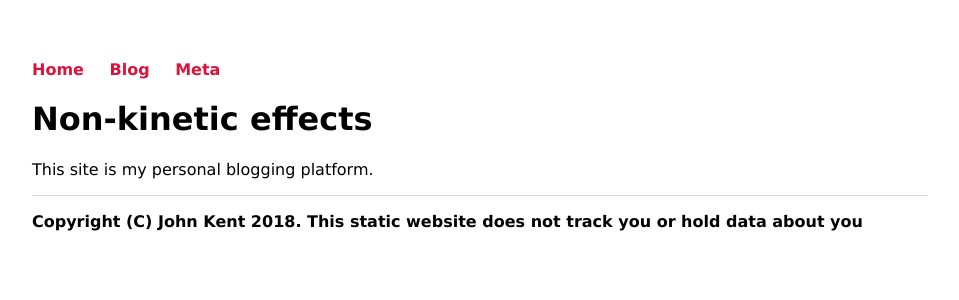
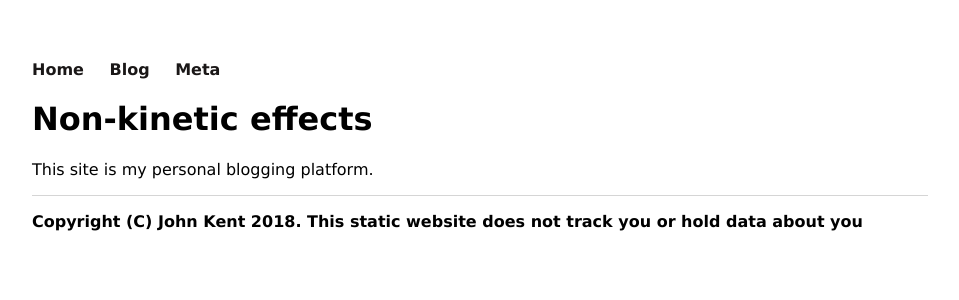
Before and after one commit to KineticLensman/KineticLensman.github.io, a Jekyll site: the page built from index.html, in a window 1280 px wide. Shown: the top 300 px of the page, without its empty margins (160-1119 px from the left). Built offline with Jekyll 4.4.1, drawn with Linux system fonts in a browser that asks for light colours.

Commit message:
Update main.css
testing colours

```diff
--- a/css/main.css
+++ b/css/main.css
@@ -16,10 +16,11 @@ nav ul li, footer ul li {
 }
 a {
     text-decoration: none;
-    color: #DC143C /* #777; */
+    color: #1a1717 /* #777; */
 }
 a:hover {
     text-decoration: underline;
+    color: #1c1212 /* nor prevously specified */
 }
 li {
     /* added this one to zap a Times New Roman that was sneaking in from somewhere */
```
